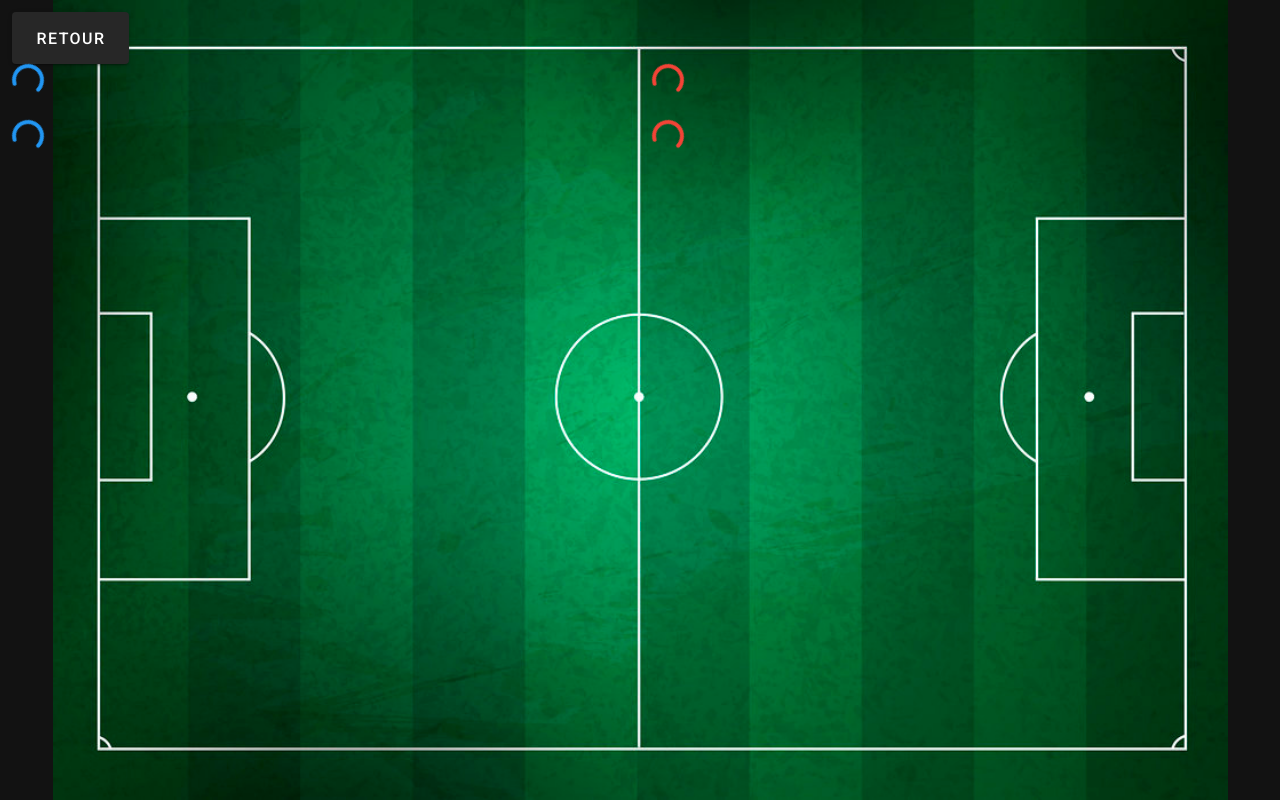
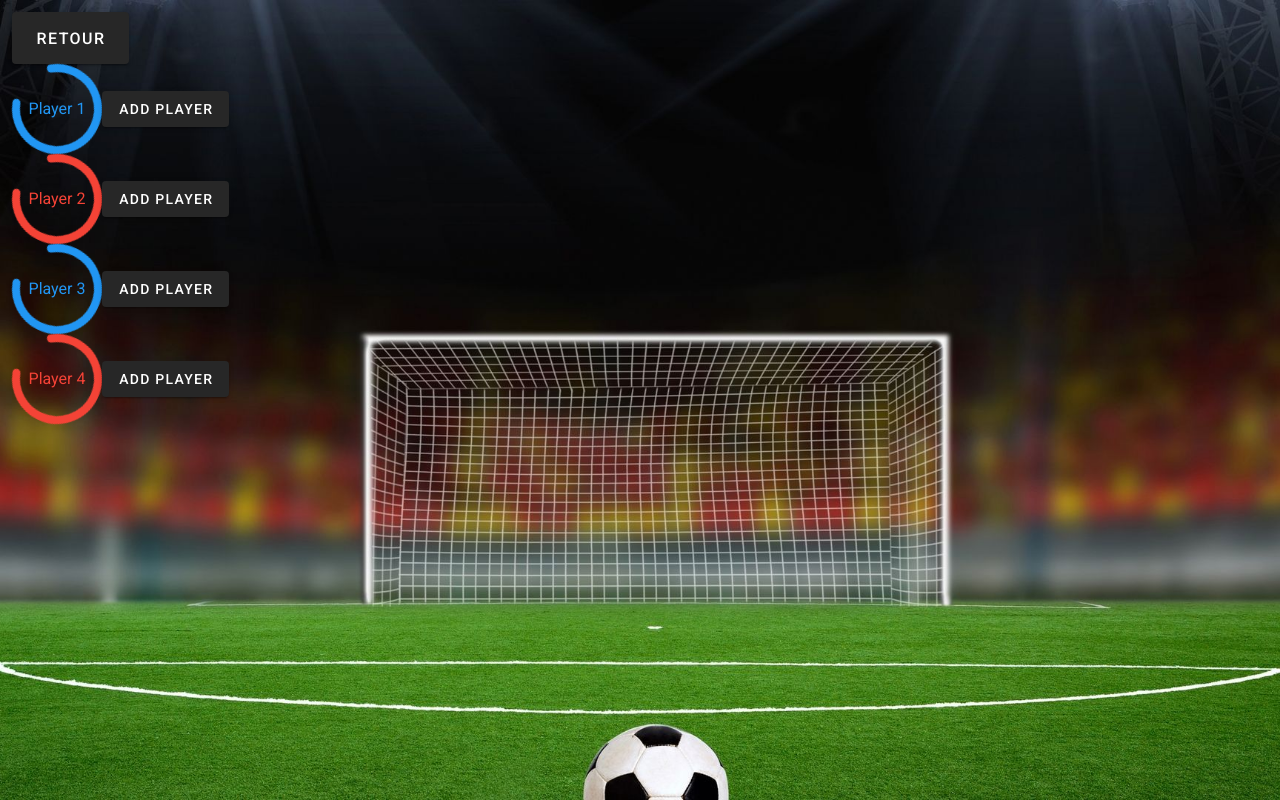
Before and after one commit to Falinor/baby-foot-host, a Nuxt app: page /Quickplay in a window 1280 px wide. Built offline with nearby package versions, Linux system fonts and the light colour scheme; what vue-youtube would draw is missing.

Commit message:
Match.vue
Add Match.vue with timer

```diff
--- /dev/null
+++ b/pages/Match.vue
@@ -0,0 +1,38 @@
+<template>
+  <v-container fluid class="container">
+    <v-btn x-large to="/">Match End </v-btn>
+    <div>
+      <center>{{ Math.trunc(timerCount / 60) }}:{{ timerCount % 60 }}</center>
+    </div>
+  </v-container>
+</template>
+
+<script>
+export default {
+  data() {
+    return {
+      timerCount: 0,
+    }
+  },
+
+  watch: {
+    timerCount: {
+      handler(value) {
+        if (value < 120) {
+          setTimeout(() => {
+            this.timerCount++
+          }, 1000)
+        }
+      },
+      immediate: true,
+    },
+  },
+}
+</script>
+
+<style scoped>
+.container {
+  height: 100%;
+  background: center/cover no-repeat url('/test.jpg');
+}
+</style>
--- a/pages/Quickplay.vue
+++ b/pages/Quickplay.vue
@@ -1,27 +1,50 @@
 <template>
   <v-container fluid class="container">
     <v-btn x-large to="/"> Retour </v-btn>
-    <v-row justify="space-around">
-      <v-col cols="6">
-        <v-progress-circular indeterminate color="blue"></v-progress-circular>
-      </v-col>
-      <v-col cols="6">
-        <v-progress-circular indeterminate color="red"></v-progress-circular>
-      </v-col>
-      <v-col cols="6">
-        <v-progress-circular indeterminate color="blue"></v-progress-circular>
-      </v-col>
-      <v-col cols="6">
-        <v-progress-circular indeterminate color="red"></v-progress-circular>
-      </v-col>
-    </v-row>
+    <v-btn v-if="ready4" x-large to="/Match">Ready</v-btn>
+    <div>
+      <dir>
+        <v-progress-circular size="90" width="8" indeterminate color="blue"
+          ><div>Player 1</div></v-progress-circular
+        >
+        <v-btn @click="ready1 = true">Add Player</v-btn>
+      </dir>
+      <div>
+        <v-progress-circular size="90" width="8" indeterminate color="red"
+          ><div>Player 2</div></v-progress-circular
+        >
+        <v-btn @click="ready2 = true">Add Player</v-btn>
+      </div>
+      <div>
+        <v-progress-circular size="90" width="8" indeterminate color="blue"
+          ><div>Player 3</div></v-progress-circular
+        >
+        <v-btn @click="ready3 = true">Add Player</v-btn>
+      </div>
+      <div>
+        <v-progress-circular size="90" width="8" indeterminate color="red"
+          ><div>Player 4</div></v-progress-circular
+        >
+        <v-btn @click="ready4 = true">Add Player</v-btn>
+      </div>
+    </div>
   </v-container>
 </template>
+
+<script>
+export default {
+  data: () => ({
+    ready1: false,
+    ready2: false,
+    ready3: false,
+    ready4: false,
+  }),
+}
+</script>
 
 <style scoped>
 .container {
   height: 100%;
-  width: 100%;
-  background: center/contain no-repeat url('/soccer-field-from-above.jpg');
+  background: center/cover no-repeat url('/test.jpg');
 }
 </style>
--- a/pages/Ranked.vue
+++ b/pages/Ranked.vue
@@ -17,6 +17,6 @@
 <style scoped>
 .container {
   height: 100%;
-  background: center/contain no-repeat url('/soccer-field-from-above.jpg');
+  background: center/cover no-repeat url('/test.jpg');
 }
 </style>
--- a/pages/index.vue
+++ b/pages/index.vue
@@ -31,6 +31,6 @@ export default {
 <style scoped>
 .container {
   height: 100%;
-  background: center/contain no-repeat url('/soccer-field-from-above.jpg');
+  background: center/cover no-repeat url('/test.jpg');
 }
 </style>
```
Also changed, not shown: static/test.jpg (added).
